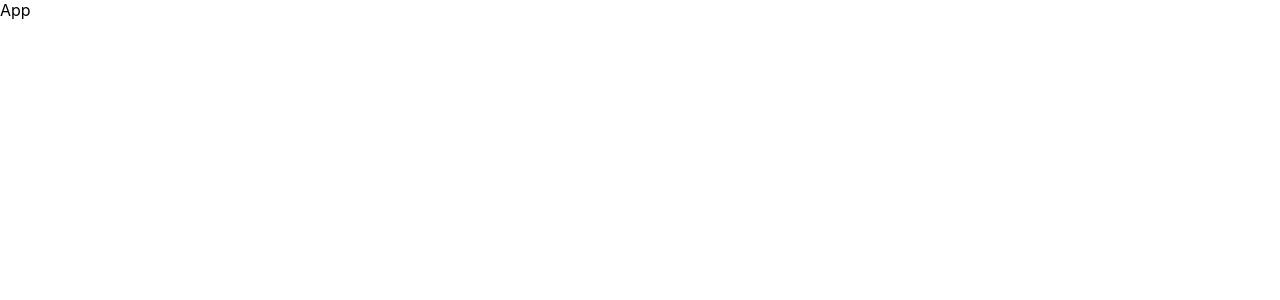
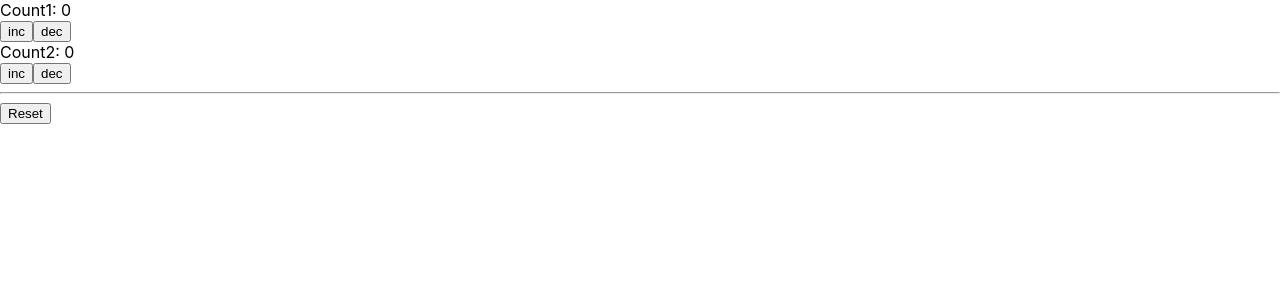
Before and after one commit to chervonoderevnyk/lebronled, a React (Create React App) app: page / in a window 1280 px wide. Shown: the top 300 px of the page. Built offline with nearby package versions, Linux system fonts and the light colour scheme.

Commit message:
lesson5useReducerPart1

```diff
--- a/src/App.js
+++ b/src/App.js
@@ -1,7 +1,39 @@
+import {useReducer} from "react";
+
 const App = () => {
+    const reducer = (state, action) => {
+        switch (action.type) {
+            case 'INC1':
+                return {...state, count1: state.count1 + 1}
+            case 'DEC1':
+                return {...state, count1: state.count1 - 1}
+            case 'INC2':
+                return {...state, count2: state.count2 + 1}
+            case 'DEC2':
+                return {...state, count2: state.count2 - 1}
+            case'RESET':
+                return {count1: action.payload, count2: action.payload}
+            default:
+                return {...state}
+        }
+    };
+    const initValue = () => (
+        {count1: 0, count2: 0}
+    );
+
+    const [state, dispatch] = useReducer(reducer, null, initValue)
+
     return (
         <div>
-App
+            <div>Count1: {state.count1}</div>
+            <button onClick={() => dispatch({type: 'INC1'})}>inc</button>
+            <button onClick={() => dispatch({type: 'DEC1'})}>dec</button>
+
+            <div>Count2: {state.count2}</div>
+            <button onClick={() => dispatch({type: 'INC2'})}>inc</button>
+            <button onClick={() => dispatch({type: 'DEC2'})}>dec</button>
+            <hr/>
+            <button onClick={()=>dispatch({type:'RESET', payload:25})}>Reset</button>
         </div>
     );
 };
```
